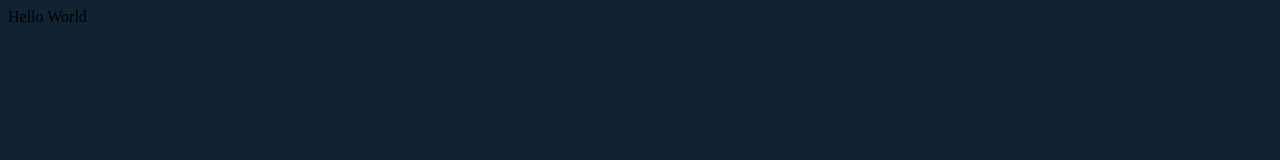
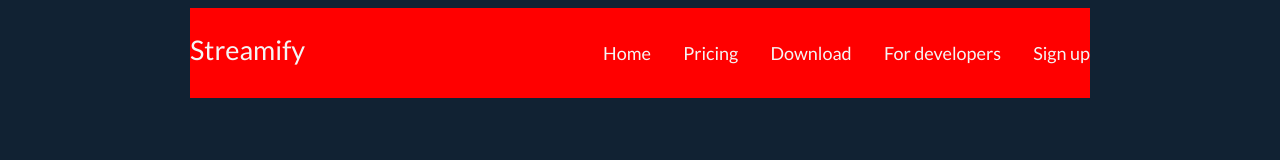
Before and after one commit to kristyanYochev/WebDesignFinal, a website: page index.html in a window 1280 px wide. Drawn offline with Linux system fonts and the light colour scheme.

Commit message:
Added basic navigation

```diff
--- a/index.html
+++ b/index.html
@@ -3,10 +3,22 @@
 <head>
 	<meta charset="UTF-8">
 	<meta name="viewport" content="width=device-width, initial-scale=1.0">
+	<link href="https://fonts.googleapis.com/css2?family=Lato:wght@300;400;700&display=swap" rel="stylesheet">
 	<link rel="stylesheet" href="dist/styles.css">
 	<title>Streamify - Home</title>
 </head>
 <body>
-	Hello World
+	<header class="title-section">
+		<nav class="navbar">
+			<a href="index.html" class="navbar-logo">Streamify</a>
+			<ul class="navbar-items">
+				<li class="navbar-item"><a href="index.html" class="navbar-link">Home</a></li>
+				<li class="navbar-item"><a href="#" class="navbar-link">Pricing</a></li>
+				<li class="navbar-item"><a href="#" class="navbar-link">Download</a></li>
+				<li class="navbar-item"><a href="#" class="navbar-link">For developers</a></li>
+				<li class="navbar-item"><a href="#" class="button navbar-link">Sign up</a></li>
+			</ul>
+		</nav>
+	</header>
 </body>
 </html>
--- /dev/null
+++ b/src/scss/elements/_navigation.scss
@@ -0,0 +1,37 @@
+.navbar {
+	padding: 16px 0;
+	width: 100%;
+	max-width: 900px;
+	margin: 0 auto;
+	background-color: #f00;
+	display: grid;
+
+	grid-template-columns: auto auto auto;
+
+	align-items: baseline;
+
+	&-brand {
+		display: flex;
+	}
+
+	&-logo {
+		font-size: calc(3rem / 2);
+		color: whitesmoke;
+		text-decoration: none;
+	}
+
+	&-items {
+		float: right;
+		grid-column: 3;
+		list-style: none;
+
+		display: flex;
+		flex-direction: row;
+		justify-content: space-between;
+	}
+
+	&-link {
+		text-decoration: none;
+		color: whitesmoke;
+	}
+}
--- a/src/scss/styles.scss
+++ b/src/scss/styles.scss
@@ -1,5 +1,12 @@
+@import "elements/navigation";
+
 *, *::after, *::before {
 	box-sizing: border-box;
+}
+
+:root {
+	font-size: 18px;
+	font-family: "Lato", "Helvetica Neue", sans-serif;
 }
 
 body {
```
Also changed, not shown: dist/styles.css, 1 other file.
